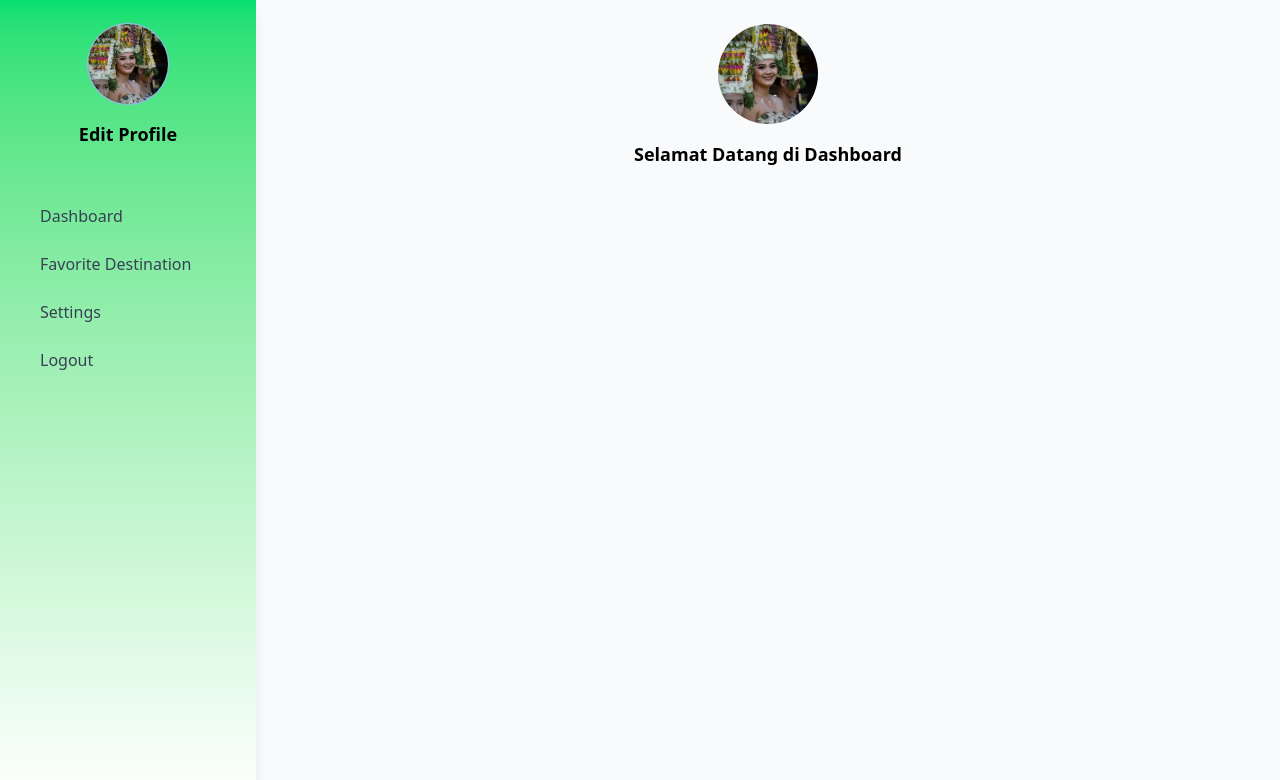
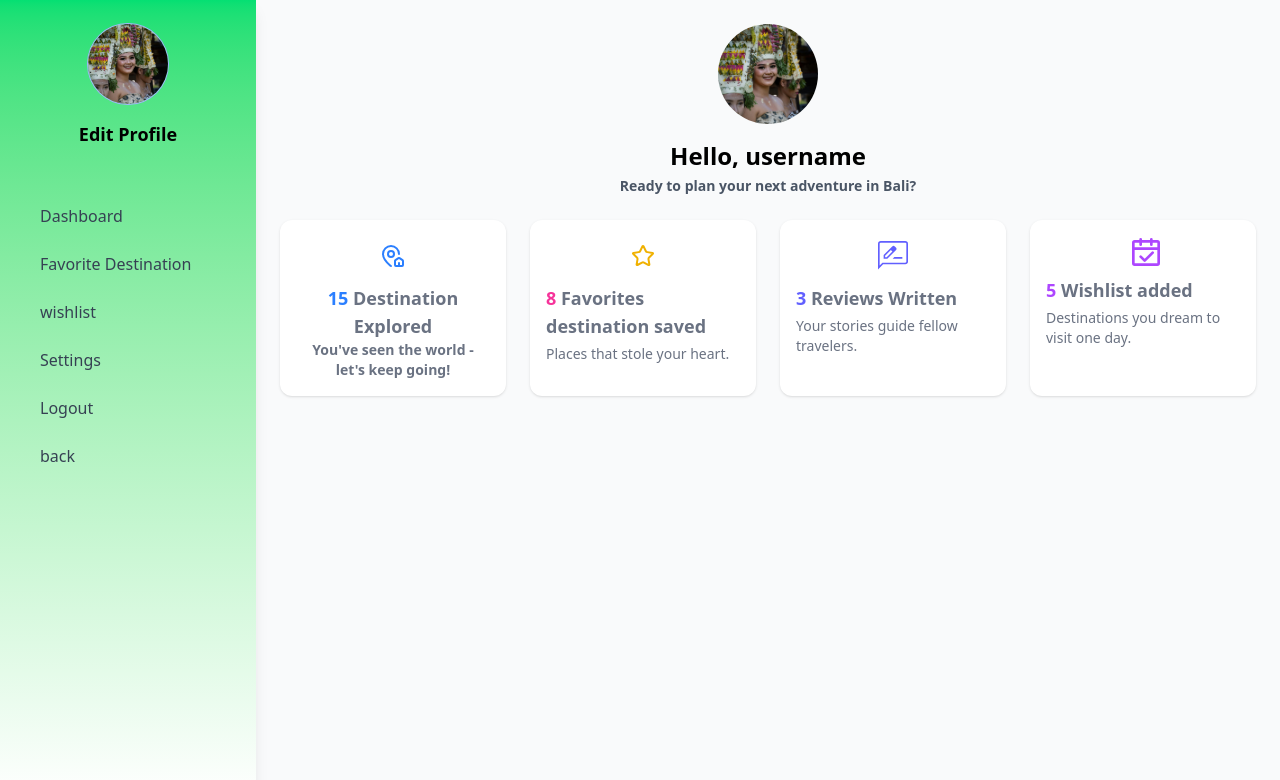
Before and after one commit to ANOVA51/temu-wisata, a Vue app: page /profile in a window 1280 px wide. Shown: the top 780 px of the page. Built offline with nearby package versions, Linux system fonts and the light colour scheme.

Commit message:
iconLike,iconreview,iconbintang,nambah wishlist,editDestination

```diff
--- /dev/null
+++ b/src/components/icons/filledLove.vue
@@ -0,0 +1,3 @@
+<template>
+    <svg xmlns="http://www.w3.org/2000/svg" viewBox="0 0 512 512"><!--!Font Awesome Free 6.7.2 by @fontawesome - https://fontawesome.com License - https://fontawesome.com/license/free Copyright 2025 Fonticons, Inc.--><path fill="#ff0000" d="M47.6 300.4L228.3 469.1c7.5 7 17.4 10.9 27.7 10.9s20.2-3.9 27.7-10.9L464.4 300.4c30.4-28.3 47.6-68 47.6-109.5v-5.8c0-69.9-50.5-129.5-119.4-141C347 36.5 300.6 51.4 268 84L256 96 244 84c-32.6-32.6-79-47.5-124.6-39.9C50.5 55.6 0 115.2 0 185.1v5.8c0 41.5 17.2 81.2 47.6 109.5z"/></svg>
+</template>
--- /dev/null
+++ b/src/components/icons/house-point.vue
@@ -0,0 +1,3 @@
+<template>
+    <svg xmlns="http://www.w3.org/2000/svg" width="24" height="24" viewBox="0 0 24 24" fill="none" stroke="currentColor" stroke-width="2" stroke-linecap="round" stroke-linejoin="round" class="lucide lucide-map-pin-house-icon lucide-map-pin-house"><path d="M15 22a1 1 0 0 1-1-1v-4a1 1 0 0 1 .445-.832l3-2a1 1 0 0 1 1.11 0l3 2A1 1 0 0 1 22 17v4a1 1 0 0 1-1 1z"/><path d="M18 10a8 8 0 0 0-16 0c0 4.993 5.539 10.193 7.399 11.799a1 1 0 0 0 .601.2"/><path d="M18 22v-3"/><circle cx="10" cy="10" r="3"/></svg>
+</template>
--- /dev/null
+++ b/src/components/icons/loveoutline.vue
@@ -0,0 +1,3 @@
+<template>
+    <svg xmlns="http://www.w3.org/2000/svg" viewBox="0 0 512 512"><!--!Font Awesome Free 6.7.2 by @fontawesome - https://fontawesome.com License - https://fontawesome.com/license/free Copyright 2025 Fonticons, Inc.--><path d="M225.8 468.2l-2.5-2.3L48.1 303.2C17.4 274.7 0 234.7 0 192.8l0-3.3c0-70.4 50-130.8 119.2-144C158.6 37.9 198.9 47 231 69.6c9 6.4 17.4 13.8 25 22.3c4.2-4.8 8.7-9.2 13.5-13.3c3.7-3.2 7.5-6.2 11.5-9c0 0 0 0 0 0C313.1 47 353.4 37.9 392.8 45.4C462 58.6 512 119.1 512 189.5l0 3.3c0 41.9-17.4 81.9-48.1 110.4L288.7 465.9l-2.5 2.3c-8.2 7.6-19 11.9-30.2 11.9s-22-4.2-30.2-11.9zM239.1 145c-.4-.3-.7-.7-1-1.1l-17.8-20-.1-.1s0 0 0 0c-23.1-25.9-58-37.7-92-31.2C81.6 101.5 48 142.1 48 189.5l0 3.3c0 28.5 11.9 55.8 32.8 75.2L256 430.7 431.2 268c20.9-19.4 32.8-46.7 32.8-75.2l0-3.3c0-47.3-33.6-88-80.1-96.9c-34-6.5-69 5.4-92 31.2c0 0 0 0-.1 .1s0 0-.1 .1l-17.8 20c-.3 .4-.7 .7-1 1.1c-4.5 4.5-10.6 7-16.9 7s-12.4-2.5-16.9-7z"/></svg>
+</template>
--- /dev/null
+++ b/src/components/icons/review.vue
@@ -0,0 +1,3 @@
+<template>
+    <svg xmlns="http://www.w3.org/2000/svg" width="200" height="200" viewBox="0 0 24 24"><path fill="currentColor" d="M6.385 13.615h2.203l5.27-5.269q.129-.148.193-.31q.064-.163.064-.323t-.067-.316q-.067-.157-.19-.305l-.92-.95q-.128-.129-.298-.193q-.169-.064-.334-.064q-.16 0-.322.064q-.163.064-.31.193l-5.29 5.27v2.203Zm6.846-5.902l-.925-.944l.925.944Zm-5.962 5.018v-.95l3.448-3.448l.462.488l.47.48l-3.43 3.43h-.95Zm3.91-3.91l.47.48l-.932-.968l.462.488Zm.63 4.794h5.806v-1H12.81l-1 1ZM3 20.077V4.615q0-.69.463-1.152Q3.925 3 4.615 3h14.77q.69 0 1.152.463q.463.462.463 1.152v10.77q0 .69-.462 1.153q-.463.462-1.153.462H6.077L3 20.077ZM5.65 16h13.735q.23 0 .423-.192q.192-.193.192-.423V4.615q0-.23-.192-.423Q19.615 4 19.385 4H4.615q-.23 0-.423.192Q4 4.385 4 4.615v13.03L5.65 16ZM4 16V4v12Z"/></svg>
+</template>
--- /dev/null
+++ b/src/components/icons/star.vue
@@ -0,0 +1,3 @@
+<template>
+    <svg xmlns="http://www.w3.org/2000/svg" width="24" height="24" viewBox="0 0 24 24" fill="none" stroke="currentColor" stroke-width="2" stroke-linecap="round" stroke-linejoin="round" class="lucide lucide-star-icon lucide-star"><path d="M11.525 2.295a.53.53 0 0 1 .95 0l2.31 4.679a2.123 2.123 0 0 0 1.595 1.16l5.166.756a.53.53 0 0 1 .294.904l-3.736 3.638a2.123 2.123 0 0 0-.611 1.878l.882 5.14a.53.53 0 0 1-.771.56l-4.618-2.428a2.122 2.122 0 0 0-1.973 0L6.396 21.01a.53.53 0 0 1-.77-.56l.881-5.139a2.122 2.122 0 0 0-.611-1.879L2.16 9.795a.53.53 0 0 1 .294-.906l5.165-.755a2.122 2.122 0 0 0 1.597-1.16z"/></svg>
+</template>
--- /dev/null
+++ b/src/components/icons/wishlist.vue
@@ -0,0 +1,3 @@
+<template>
+    <svg xmlns="http://www.w3.org/2000/svg" width="200" height="200" viewBox="0 0 48 48"><g fill="none" stroke="currentColor" stroke-width="4"><path stroke-linejoin="round" d="M5 19h38v22a2 2 0 0 1-2 2H7a2 2 0 0 1-2-2V19Zm0-9a2 2 0 0 1 2-2h34a2 2 0 0 1 2 2v9H5v-9Z"/><path stroke-linecap="round" stroke-linejoin="round" d="m16 31l6 6l12-12"/><path stroke-linecap="round" d="M16 5v8m16-8v8"/></g></svg>
+</template>
--- a/src/views/Userprofile.vue
+++ b/src/views/Userprofile.vue
@@ -1,22 +1,25 @@
 <script setup>
-import { ref } from 'vue'
 import penari from '@/assets/images/penari.jpg'
+import HousePoint from '@/components/icons/house-point.vue'
+import Review from '@/components/icons/review.vue'
+import Star from '@/components/icons/star.vue'
+import Wishlist from '@/components/icons/wishlist.vue'
+import { onMounted, ref } from 'vue'
 import { useRouter } from 'vue-router'
-import { onMounted } from 'vue'
 
-
-
-onMounted (() => {
+onMounted(() => {
   if (!localStorage.getItem('profilepicture')) {
-    localStorage.setItem('profilepicture',penari)
+    localStorage.setItem('profilepicture', penari)
   }
 })
 
 const menuItems = [
   { label: 'Dashboard', key: 'dashboard' },
   { label: 'Favorite Destination', key: 'Favorite' },
+  { label: 'wishlist', key: 'wishlist' },
   { label: 'Settings', key: 'settings' },
-  { label: 'Logout', key: 'logout' }
+  { label: 'Logout', key: 'logout' },
+  { label: 'back', key: 'back' },
 ]
 
 const currentView = ref('dashboard')
@@ -29,20 +32,31 @@ function handleLogout() {
   sessionStorage.removeItem('refresh')
   router.push({ name: 'home' })
 }
+function goBack() {
+  router.back({name: 'home'})
+}
 
 function selectMenu(key) {
   if (key === 'logout') {
     handleLogout()
     return
+  } else if (key === 'back') {
+    goBack()
+    return
   }
   currentView.value = key
 }
+
+
+
 </script>
 
 <template>
   <div class="flex min-h-screen bg-gray-50">
     <!-- Sidebar -->
-    <aside class="w-64 bg-gradient-to-b from-green-400 to-white shadow-lg p-6 space-y-8 hidden md:block">
+    <aside
+      class="w-64 bg-gradient-to-b from-green-400 to-white shadow-lg p-6 space-y-8 hidden md:block"
+    >
       <!-- User Profile -->
       <div class="text-center">
         <img
@@ -72,12 +86,57 @@ function selectMenu(key) {
 
       <section v-if="currentView === 'dashboard'">
         <div class="item-center">
-            <img
+          <img
             :src="penari"
             alt="User Avatar"
             class="w-25 h-25 rounded-full mx-auto object-cover"
-            />
-            <h2 class="text-lg font-semibold text-center mt-4">Selamat Datang di Dashboard</h2>
+          />
+          <h2 class="text-2xl font-bold text-center mt-4">Hello, username</h2>
+          <p class="text-gray-600 text-sm font-semibold mt-1 text-center">
+            Ready to plan your next adventure in Bali?
+          </p>
+        </div>
+
+        <div class="grid grid-cols-1 sm:grid-cols-2 lg:grid-cols-4 gap-6 mt-6 ">
+          <div class="bg-white shadow rounded-xl p-4 text-center hover:shadow-lg transform transition duration-300 hover:scale-105">
+            <div class="flex items-center justify-center mb-2">
+              <HousePoint class="h-10 text-blue-500"/>
+            </div>
+            <p class="text-lg text-gray-500 font-bold">
+              <span class="font-bold text-blue-500">15</span> Destination Explored
+            </p>
+            <p class="text-sm text-gray-500 font-semibold">
+              You've seen the world - let's keep going!
+            </p>
+          </div>
+
+          <div class="bg-white shadow rounded-xl p-4 hover:shadow-lg transform transition duration-300 hover:scale-105"
+          @click="selectMenu('Favorite')">
+            <div class="flex justify-center mb-2">
+              <Star class="text-yellow-500 h-10"/>
+            </div>
+            <p class="text-gray-500 text-lg font-bold">
+              <span class="text-pink-500 text-lg font-bold">8</span> Favorites destination saved
+            </p>
+            <p class="text-sm text-gray-500 mt-1">Places that stole your heart.</p>
+          </div>
+
+          <div class="bg-white shadow rounded-xl p-4 hover:shadow-lg transform transition duration-300 hover:scale-105">
+            <div class="flex justify-center mb-2">
+              <Review class="h-10 text-indigo-500"/>
+            </div>
+            <p class="text-gray-500 text-lg font-bold"><span class="text-indigo-500">3</span> Reviews Written</p>
+            <p class="text-sm text-gray-500 mt-1">Your stories guide fellow travelers.</p>
+          </div>
+
+          <div class="bg-white shadow rounded-xl p-4 hover:shadow-lg transform transition duration-300 hover:scale-105"
+          @click="selectMenu('wishlist')">
+            <div class="h-10">
+              <Wishlist class="h-8 text-purple-500"/>
+            </div>
+            <p class="text-gray-500 text-lg font-bold"><span class="text-purple-500">5</span> Wishlist added</p>
+            <p class="text-sm text-gray-500 mt-1">Destinations you dream to visit one day.</p>
+          </div>
         </div>
       </section>
 
@@ -85,6 +144,10 @@ function selectMenu(key) {
         <p>Ini adalah halaman Favorite.</p>
       </section>
 
+      <section v-if="currentView === 'wishlist'">
+        <p>Ini adalah halaman Wishlist.</p>
+
+      </section>
 
       <section v-if="currentView === 'settings'">
         <p>Ini adalah halaman Settings.</p>
@@ -93,6 +156,8 @@ function selectMenu(key) {
       <section v-if="currentView === 'logout'">
         <!-- Logout biasanya tidak render konten, tapi kita sudah handle di method -->
       </section>
+
+
     </main>
   </div>
 </template>
```
Also changed, not shown: src/views/Destination.vue (+30 -10 lines).
